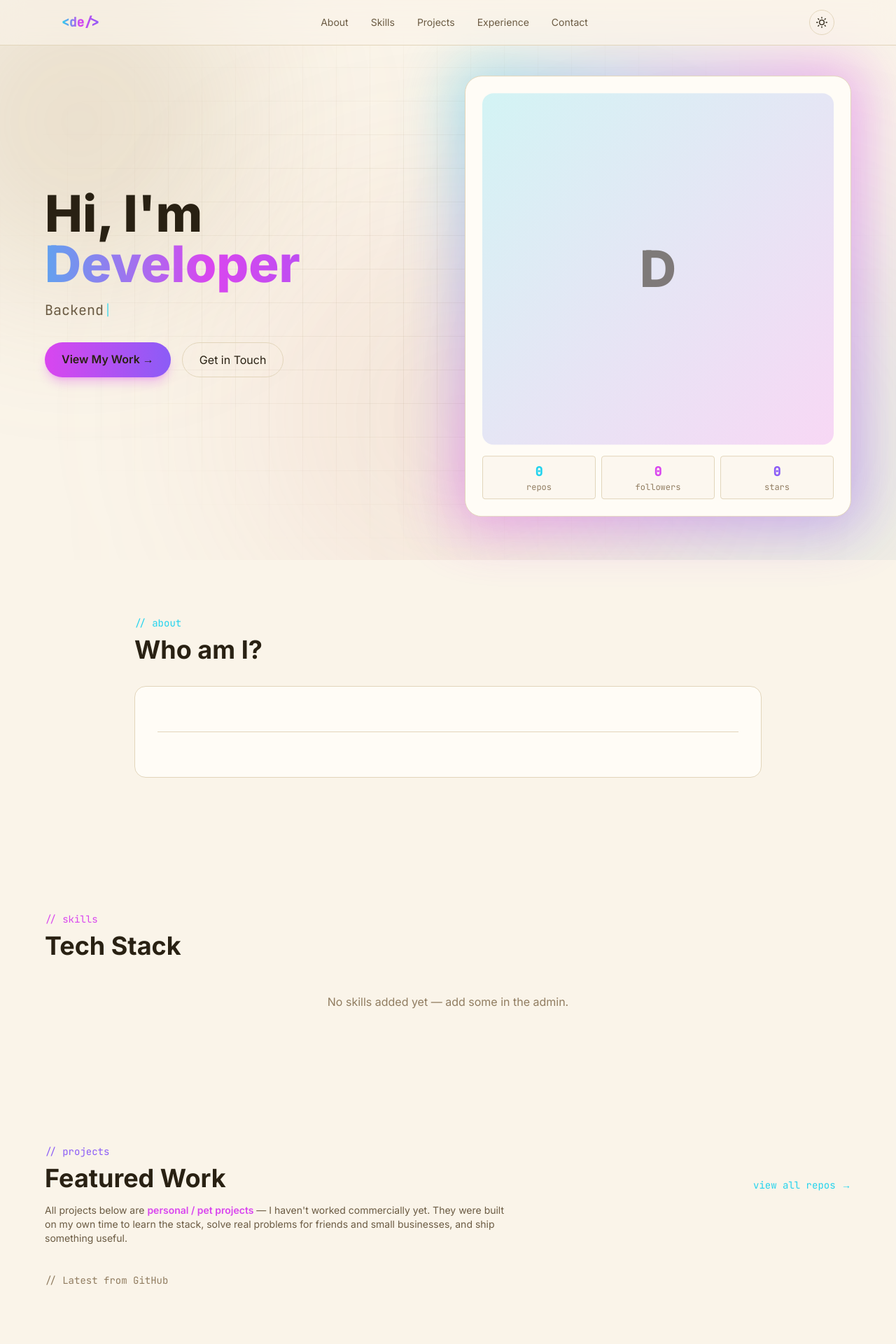
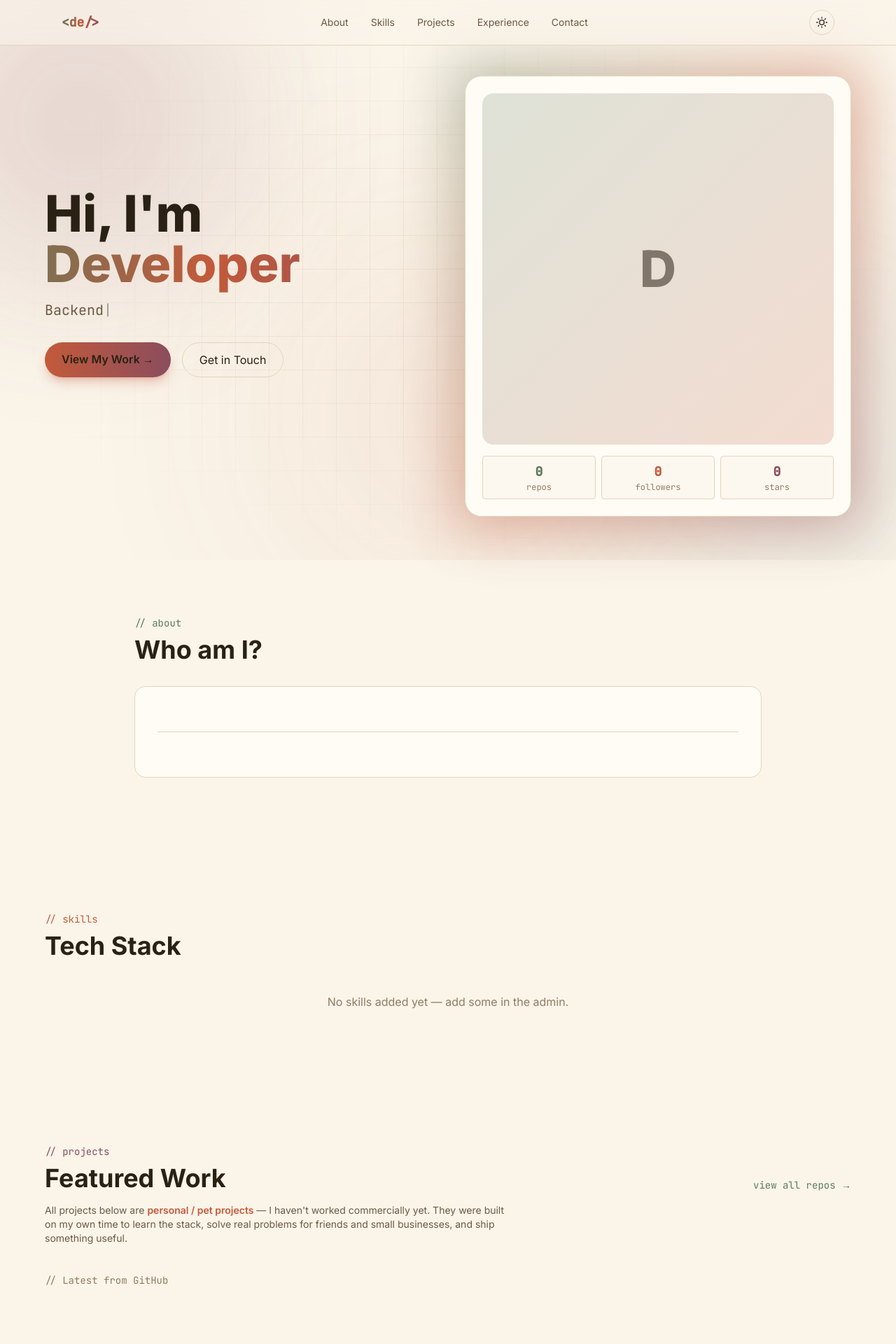
Before and after one commit to OleksanderZabila/portfolio, a Django app: page / in a window 1280 px wide. Shown: the top 1920 px of the page at 70% size. Run offline with Django 5.2, Linux system fonts and the light colour scheme; data that the repository does not hold is empty; some libraries are stand-ins or nearby versions.

Commit message:
feat: themeable accent palette - earth tones on light
The four 'neon' accents used everywhere on the site (button gradients,
the <al/> wordmark, link hovers, badges, the typewriter cursor, etc.)
were hard-coded to bright cyber colours, which clashed on the new cream
light theme.

Moved them to CSS variables, same pattern as the surface colours, so
the whole accent system swaps when the theme switches:

Dark theme (unchanged):
- cyan    #22d3ee
- fuchsia #d946ef
- violet  #8b5cf6
- lime    #a3e635

Light theme (new):
- sage / forest  #5d7a5d  (replaces cyan)
- terracotta     #c25a3a  (replaces fuchsia)
- dusty burgundy #8b4d5e  (replaces violet)
- mustard amber  #b08b3c  (replaces lime)

These earth tones sit on cream without yelling at the reader; the
gradient on the <al/> wordmark and the CTA buttons now reads as a
warm sunset rather than a 1995 club flyer.

No template / Tailwind class changes — markup that used 'bg-neon-cyan'
or 'from-neon-fuchsia' keeps working, the colour just adapts to the
active theme.

```diff
--- a/static/css/style.css
+++ b/static/css/style.css
@@ -9,6 +9,11 @@
     --c-text:    226 232 240;     /* slate-200 */
     --c-muted:   148 163 184;     /* slate-400 */
     --c-faint:   100 116 139;     /* slate-500 */
+    /* Neon accents on dark — bright cyber palette. */
+    --c-accent-1: 34 211 238;     /* cyan */
+    --c-accent-2: 217 70 239;     /* fuchsia */
+    --c-accent-3: 139 92 246;     /* violet */
+    --c-accent-4: 163 230 53;     /* lime */
     --grid-line: rgba(255, 255, 255, 0.025);
     --scroll-bg: #07070b;
 }
@@ -22,6 +27,16 @@
     --c-text:    41 33 19;        /* #292113  deep warm espresso */
     --c-muted:   107 91 67;       /* #6b5b43  warm taupe */
     --c-faint:   144 124 96;      /* #907c60  warm khaki */
+    /* Earth-tone accents on light — replaces the neons with warm hues
+       that sit on cream without screaming.
+        1: sage / forest    (replaces cyan)
+        2: terracotta       (replaces fuchsia)
+        3: dusty burgundy   (replaces violet)
+        4: mustard / amber  (replaces lime) */
+    --c-accent-1: 93 122 93;      /* #5d7a5d sage */
+    --c-accent-2: 194 90 58;      /* #c25a3a terracotta */
+    --c-accent-3: 139 77 94;      /* #8b4d5e burgundy */
+    --c-accent-4: 176 139 60;     /* #b08b3c mustard */
     --grid-line: rgba(120, 88, 40, 0.07);
     --scroll-bg: #f4ebd8;
 }
@@ -42,10 +57,11 @@
 [data-theme="light"] .text-white\/30 { color: rgba(41, 33, 19, 0.35); }
 [data-theme="light"] .text-white\/50 { color: rgba(41, 33, 19, 0.55); }
 
-/* Soften the blob gradients on the bright canvas — warmer hues. */
-[data-theme="light"] .bg-neon-violet\/30 { background-color: rgb(170 140 90 / 0.20); }
-[data-theme="light"] .bg-neon-cyan\/20   { background-color: rgb(120 170 180 / 0.16); }
-[data-theme="light"] .bg-neon-fuchsia\/20 { background-color: rgb(210 130 110 / 0.16); }
+/* Soften the blob gradients on the bright canvas — already pulled from
+   the same accent vars, but lower the opacity for the watercolour look. */
+[data-theme="light"] .bg-neon-violet\/30 { opacity: 0.55; }
+[data-theme="light"] .bg-neon-cyan\/20   { opacity: 0.45; }
+[data-theme="light"] .bg-neon-fuchsia\/20 { opacity: 0.45; }
 
 /* Project tech-chip on light theme reads on cream, not on dark. */
 [data-theme="light"] .bg-bg.border.border-border { background-color: rgb(244 235 216); }
--- a/templates/base.html
+++ b/templates/base.html
@@ -30,8 +30,14 @@
               surface: 'rgb(var(--c-surface) / <alpha-value>)',
               card:    'rgb(var(--c-card) / <alpha-value>)',
               border:  'rgb(var(--c-border) / <alpha-value>)',
-              // Neon accents stay solid in both themes.
-              neon: { cyan: '#22d3ee', fuchsia: '#d946ef', violet: '#8b5cf6', lime: '#a3e635' }
+              // Accent palette is themeable too: bright neon on dark,
+              // warm earth tones on the cream light theme.
+              neon: {
+                cyan:    'rgb(var(--c-accent-1) / <alpha-value>)',
+                fuchsia: 'rgb(var(--c-accent-2) / <alpha-value>)',
+                violet:  'rgb(var(--c-accent-3) / <alpha-value>)',
+                lime:    'rgb(var(--c-accent-4) / <alpha-value>)',
+              }
             },
             fontFamily: { sans: ['Inter','ui-sans-serif','system-ui'], mono: ['JetBrains Mono','ui-monospace'] },
             animation: {
```
